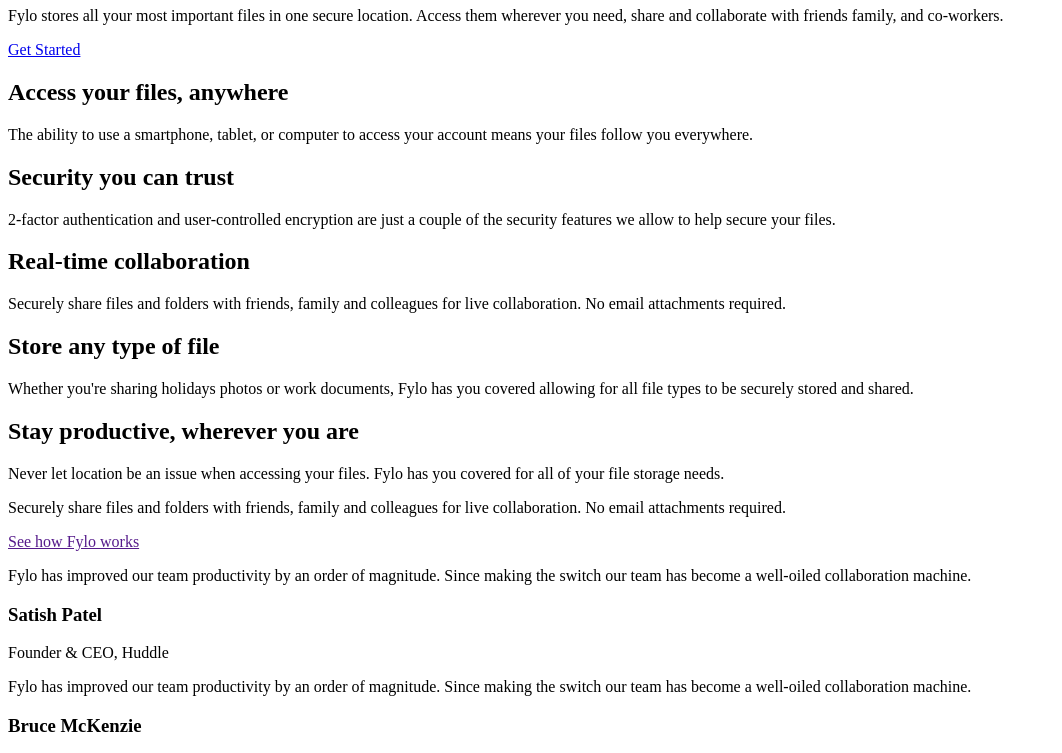
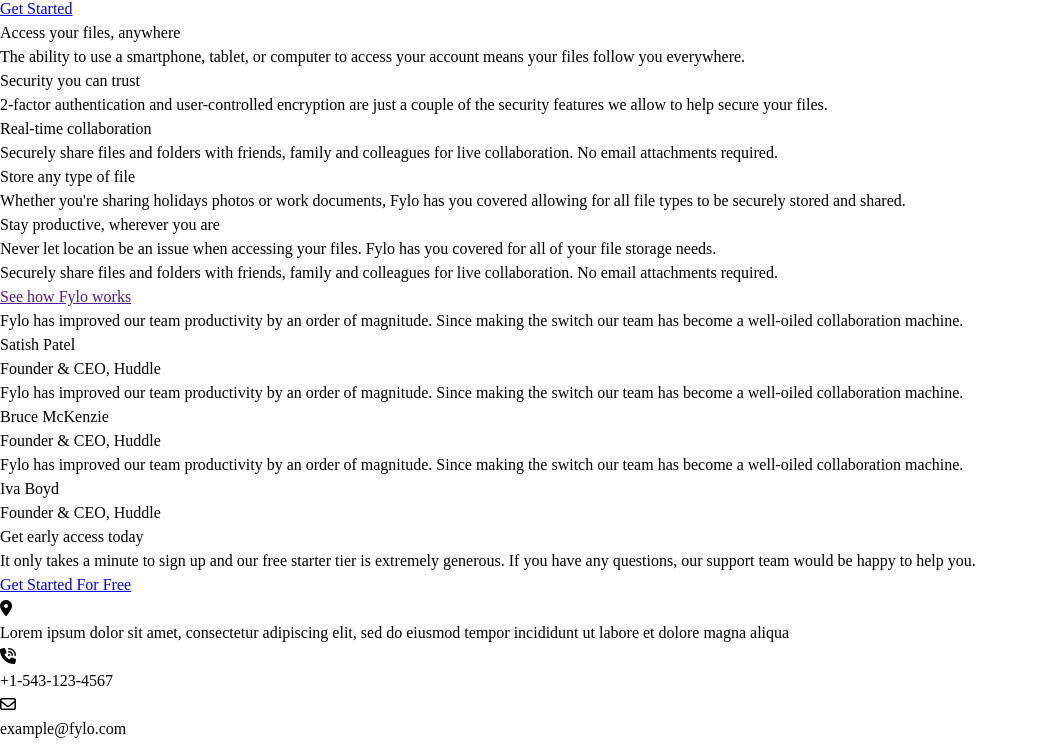
Before and after one commit to dottereldesign/fylo_dark_theme_landing_page, a plain HTML site: page index.html in a window 1280 px wide. Shown: the part 207-960 px from the top of the page, without its empty margins (0-1062 px from the left). Drawn offline with Linux system fonts and the light colour scheme.

Commit message:
Add custom properties, google font, and fontawesome icons.

```diff
--- a/index.html
+++ b/index.html
@@ -7,6 +7,10 @@
   <meta name="viewport" content="width=device-width, initial-scale=1.0">
   <title>Fylo</title>
   <link rel="stylesheet" href="style.css">
+  <link rel="preconnect" href="https://fonts.googleapis.com">
+  <link rel="preconnect" href="https://fonts.gstatic.com" crossorigin>
+  <link href="https://fonts.googleapis.com/css2?family=Open+Sans:wght@300;400;500;600;700;800&family=Raleway:wght@300;400;500;600;700;800&display=swap" rel="stylesheet">
+  <script src="https://kit.fontawesome.com/c627734373.js" crossorigin="anonymous"></script>
 </head>
 
 <body>
@@ -127,11 +131,16 @@
 
   <footer>
     <section>
+      <i class="fa-solid fa-location-dot"></i>
       <p>
         Lorem ipsum dolor sit amet, consectetur adipiscing elit, sed do eiusmod tempor incididunt ut labore et
         dolore magna aliqua
       </p>
+
+      <i class="fa-solid fa-phone-volume"></i>
       <p>+1-543-123-4567</p>
+
+      <i class="fa-regular fa-envelope"></i>
       <p>example@fylo.com</p>
 
       <ul>
--- a/style.css
+++ b/style.css
@@ -1,42 +1,103 @@
+:root {
+  --clr-primary-100: hsl(217, 28%, 15%);
+  --clr-primary-200: hsl(218, 28%, 13%);
+  --clr-primary-300: hsl(216, 53%, 9%);
+  --clr-primary-400: hsl(219, 30%, 18%);
 
+  --clr-accent-100: hsl(176, 68%, 64%);
+  --clr-accent-200: hsl(198, 60%, 50%);
+  --clr-accent-300: hsl(0, 100%, 63%);
 
-### Primary
+  --clr-neutral-100: hsl(0, 0%, 100%);
 
-- Dark Blue (intro and email sign up background): hsl(217, 28%, 15%)
-- Dark Blue (main background): hsl(218, 28%, 13%)
-- Dark Blue (footer background): hsl(216, 53%, 9%)
-- Dark Blue (testimonials background): hsl(219, 30%, 18%)
+  --ff-primary-100: "Raleway", sans-serif;
+  --ff-primary-200: "Open Sans", sans-serif;
 
-### Accent
+  --fw-light: 300;
+  --fw-regular: 400;
+  --fw-medium: 500;
+  --fw-semi-bold: 600;
+  --fw-bold: 700;
+  --fw-extra-bold: 800;
 
-- Cyan (inside call-to-action gradient): hsl(176, 68%, 64%)
-- Blue (inside call-to-action gradient): hsl(198, 60%, 50%)
-- Light Red (error): hsl(0, 100%, 63%)
+  --fs-300: clamp(0.7rem, 0.66rem + 0.2vw, 0.8rem);
+  --fs-400: clamp(0.88rem, 0.83rem + 0.24vw, 1rem);
+  --fs-500: clamp(1.09rem, 1rem + 0.47vw, 1.33rem);
+  --fs-600: clamp(1.37rem, 1.21rem + 0.8vw, 1.78rem);
+  --fs-700: clamp(1.71rem, 1.45rem + 1.29vw, 2.37rem);
+  --fs-800: clamp(2.14rem, 1.74rem + 1.99vw, 3.16rem);
+  --fs-900: clamp(2.67rem, 2.07rem + 3vw, 4.21rem);
+  --fs-1000: clamp(3.34rem, 2.45rem + 4.43vw, 5.61rem);
+}
 
-### Neutral
+/* https://piccalil.li/blog/a-modern-css-reset */
+/* Box sizing rules */
+*,
+*::before,
+*::after {
+  box-sizing: border-box;
+}
+/* Remove default margin */
+body,
+h1,
+h2,
+h3,
+h4,
+p,
+figure,
+blockquote,
+dl,
+dd {
+  margin: 0;
+}
+/* Remove list styles on ul, ol elements with a list role, which suggests default styling will be removed */
+ul[role="list"],
+ol[role="list"] {
+  list-style: none;
+}
+/* Set core root defaults */
+html:focus-within {
+  scroll-behavior: smooth;
+}
+/* Set core body defaults */
+body {
+  min-height: 100vh;
+  text-rendering: optimizeSpeed;
+  line-height: 1.5;
+}
+/* A elements that don't have a class get default styles */
+a:not([class]) {
+  text-decoration-skip-ink: auto;
+}
+/* Make images easier to work with */
+img,
+picture {
+  max-width: 100%;
+  display: block;
+}
+/* Inherit fonts for inputs and buttons */
+input,
+button,
+textarea,
+select {
+  font: inherit;
+}
+/* Remove all animations, transitions and smooth scroll for people that prefer not to see them */
+@media (prefers-reduced-motion: reduce) {
+  html:focus-within {
+    scroll-behavior: auto;
+  }
+  *,
+  *::before,
+  *::after {
+    animation-duration: 0.01ms !important;
+    animation-iteration-count: 1 !important;
+    transition-duration: 0.01ms !important;
+    scroll-behavior: auto !important;
+  }
+}
 
-- White: hsl(0, 0%, 100%)
-
-## Typography
-
-### Body Copy
-
-- Font size: 14px
-
-### Headings, Call-to-actions, Header Navigation
-
-- Family: [Raleway](https://fonts.google.com/specimen/Raleway)
-- Weights: 400, 700
-
-### Body
-
-- Family: [Open Sans](https://fonts.google.com/specimen/Open+Sans)
-- Weights: 400, 700
-
-## Icons
-
-For the social icons, you can use a font icon library. Some suggestions can be found below:
-
-- [Font Awesome](https://fontawesome.com/)
-- [IcoMoon](https://icomoon.io/)
-- [Ionicons](https://ionicons.com/)
+* {
+  font-weight: inherit;
+  font-size: inherit;
+}
```
